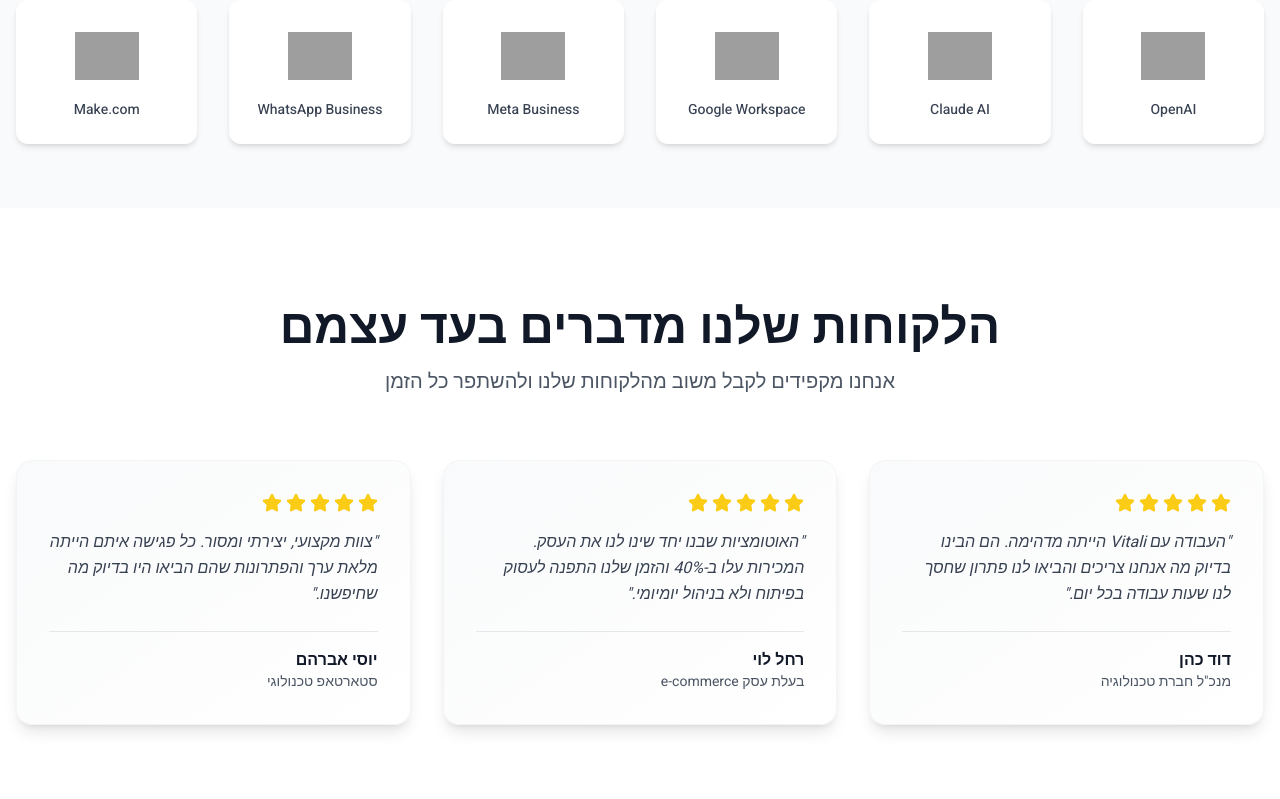
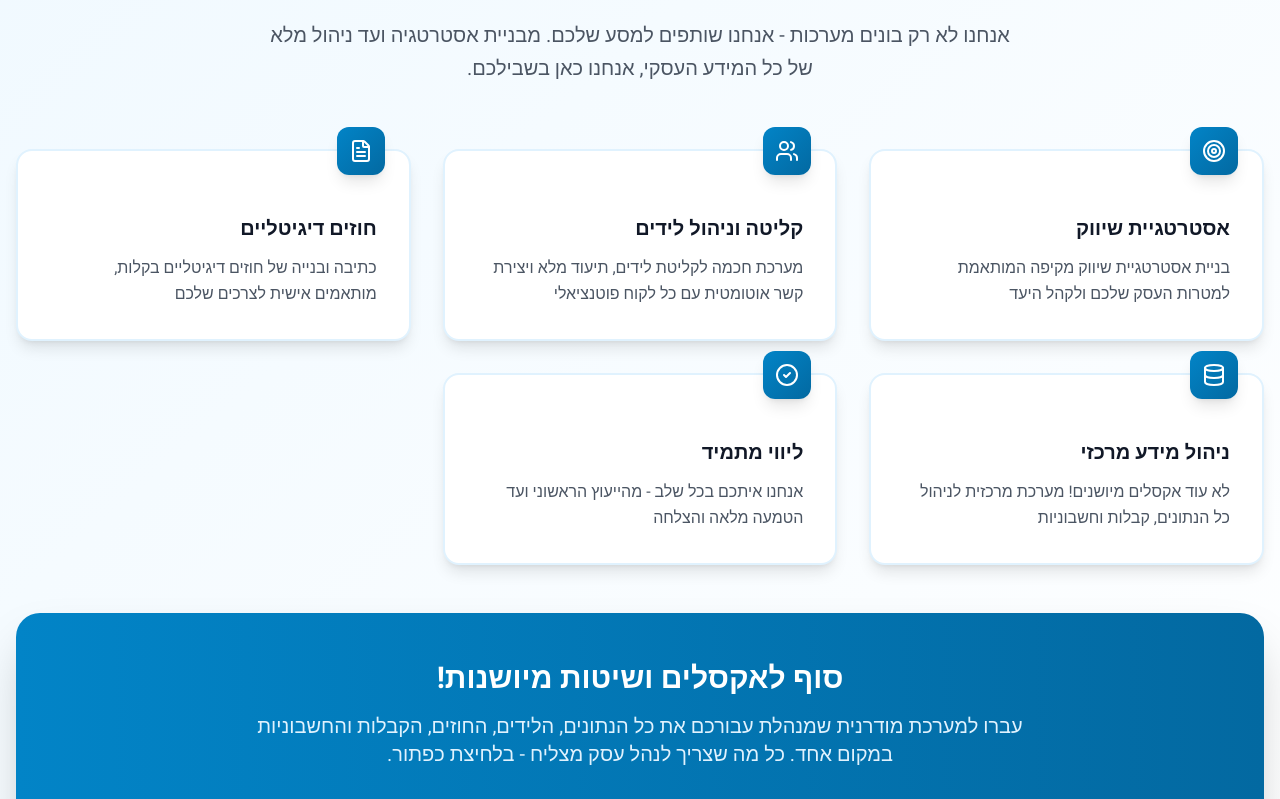
Before and after one commit to vitalibraude/medsub-crm--vitali-, a React (Vite) app: page / in a window 1280 px wide. Shown: the part 1620-2419 px from the top of the page. Built offline with nearby package versions, Linux system fonts and the light colour scheme; grey boxes are pictures that could not be loaded.

Commit message:
Add business process journey section

```diff
--- a/src/App.tsx
+++ b/src/App.tsx
@@ -1,5 +1,6 @@
 import { Hero } from './components/Hero';
 import { Services } from './components/Services';
+import { Process } from './components/Process';
 import { TechPartners } from './components/TechPartners';
 import { Testimonials } from './components/Testimonials';
 import { Clients } from './components/Clients';
@@ -14,6 +15,7 @@
     <div className="min-h-screen bg-gradient-to-b from-gray-50 to-white">
       <Hero />
       <Services />
+      <Process />
       <TechPartners />
       <Testimonials />
       <Clients />
--- /dev/null
+++ b/src/components/Process.tsx
@@ -0,0 +1,84 @@
+import { Target, Users, FileText, Database, CheckCircle2 } from 'lucide-react';
+
+const processSteps = [
+  {
+    icon: Target,
+    title: 'אסטרטגיית שיווק',
+    description: 'בניית אסטרטגיית שיווק מקיפה המותאמת למטרות העסק שלכם ולקהל היעד',
+  },
+  {
+    icon: Users,
+    title: 'קליטה וניהול לידים',
+    description: 'מערכת חכמה לקליטת לידים, תיעוד מלא ויצירת קשר אוטומטית עם כל לקוח פוטנציאלי',
+  },
+  {
+    icon: FileText,
+    title: 'חוזים דיגיטליים',
+    description: 'כתיבה ובנייה של חוזים דיגיטליים בקלות, מותאמים אישית לצרכים שלכם',
+  },
+  {
+    icon: Database,
+    title: 'ניהול מידע מרכזי',
+    description: 'לא עוד אקסלים מיושנים! מערכת מרכזית לניהול כל הנתונים, קבלות וחשבוניות',
+  },
+  {
+    icon: CheckCircle2,
+    title: 'ליווי מתמיד',
+    description: 'אנחנו איתכם בכל שלב - מהייעוץ הראשוני ועד הטמעה מלאה והצלחה',
+  },
+];
+
+export function Process() {
+  return (
+    <section className="py-24 px-4 bg-gradient-to-br from-primary-50 to-white">
+      <div className="max-w-7xl mx-auto">
+        <div className="text-center mb-16">
+          <h2 className="text-4xl md:text-5xl font-bold mb-6 text-gray-900">
+            ייעוץ, פתרון ובנייה לכל שלב בעסק שלכם
+          </h2>
+          <p className="text-xl text-gray-600 max-w-3xl mx-auto leading-relaxed">
+            אנחנו לא רק בונים מערכות - אנחנו שותפים למסע שלכם.
+            מבניית אסטרטגיה ועד ניהול מלא של כל המידע העסקי, אנחנו כאן בשבילכם.
+          </p>
+        </div>
+
+        <div className="grid md:grid-cols-2 lg:grid-cols-3 gap-8 mb-12">
+          {processSteps.map((step, index) => {
+            const Icon = step.icon;
+            return (
+              <div
+                key={index}
+                className="relative bg-white p-8 rounded-2xl shadow-lg hover:shadow-2xl transition-all duration-300 border-2 border-primary-100 hover:border-primary-300 group"
+              >
+                <div className="absolute -top-6 right-6 w-12 h-12 bg-gradient-to-br from-primary-600 to-primary-700 rounded-xl flex items-center justify-center shadow-lg group-hover:scale-110 transition-transform">
+                  <Icon className="w-6 h-6 text-white" />
+                </div>
+                <div className="pt-8">
+                  <h3 className="text-xl font-bold mb-3 text-gray-900">
+                    {step.title}
+                  </h3>
+                  <p className="text-gray-600 leading-relaxed">
+                    {step.description}
+                  </p>
+                </div>
+              </div>
+            );
+          })}
+        </div>
+
+        <div className="bg-gradient-to-r from-primary-600 to-primary-700 rounded-3xl p-12 text-white text-center shadow-2xl">
+          <h3 className="text-3xl font-bold mb-4">
+            סוף לאקסלים ושיטות מיושנות!
+          </h3>
+          <p className="text-xl mb-8 text-primary-100 max-w-3xl mx-auto">
+            עברו למערכת מודרנית שמנהלת עבורכם את כל הנתונים, הלידים, החוזים, הקבלות והחשבוניות במקום אחד.
+            כל מה שצריך לנהל עסק מצליח - בלחיצת כפתור.
+          </p>
+          <button className="bg-white text-primary-600 px-10 py-4 rounded-full font-bold text-lg hover:bg-primary-50 transition-all transform hover:scale-105 shadow-xl">
+            בואו נתחיל את המסע
+          </button>
+        </div>
+      </div>
+    </section>
+  );
+}
```
